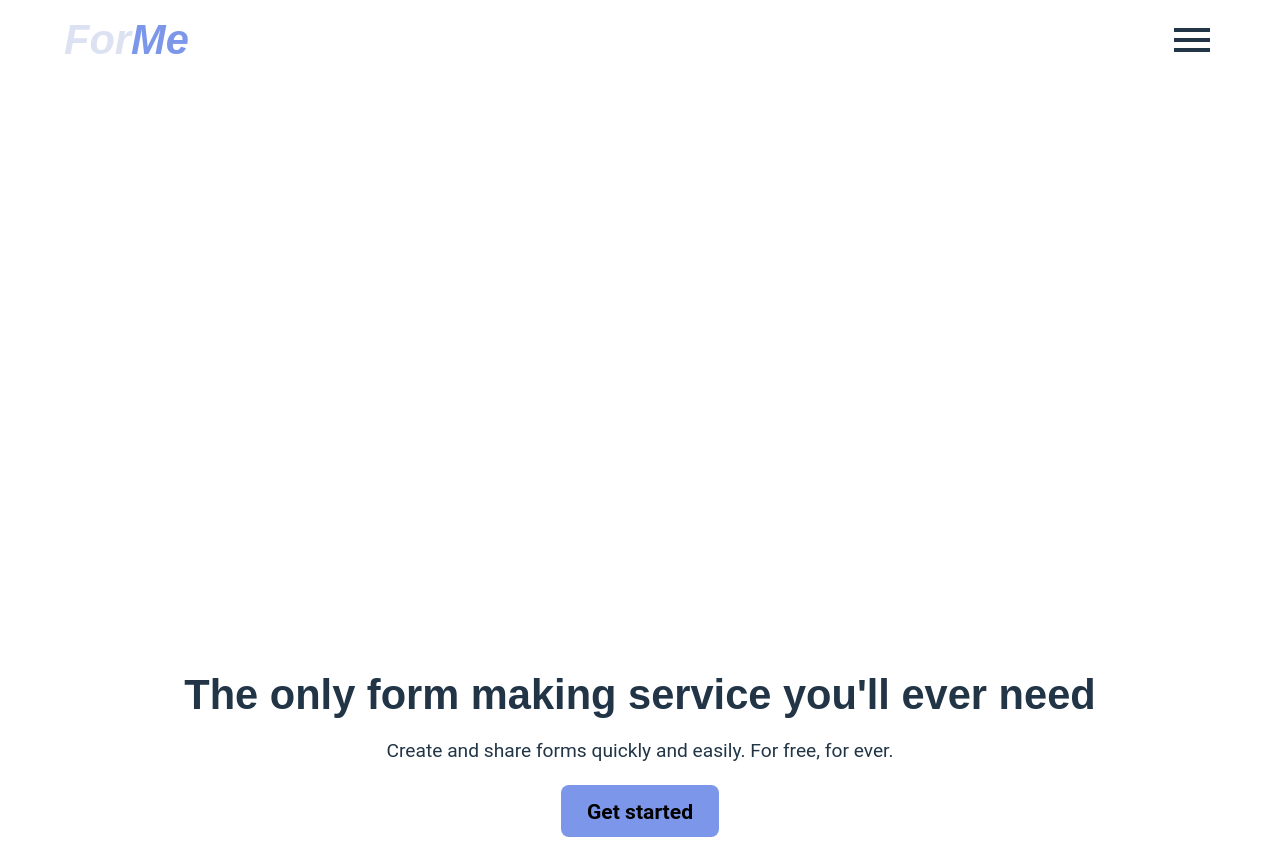
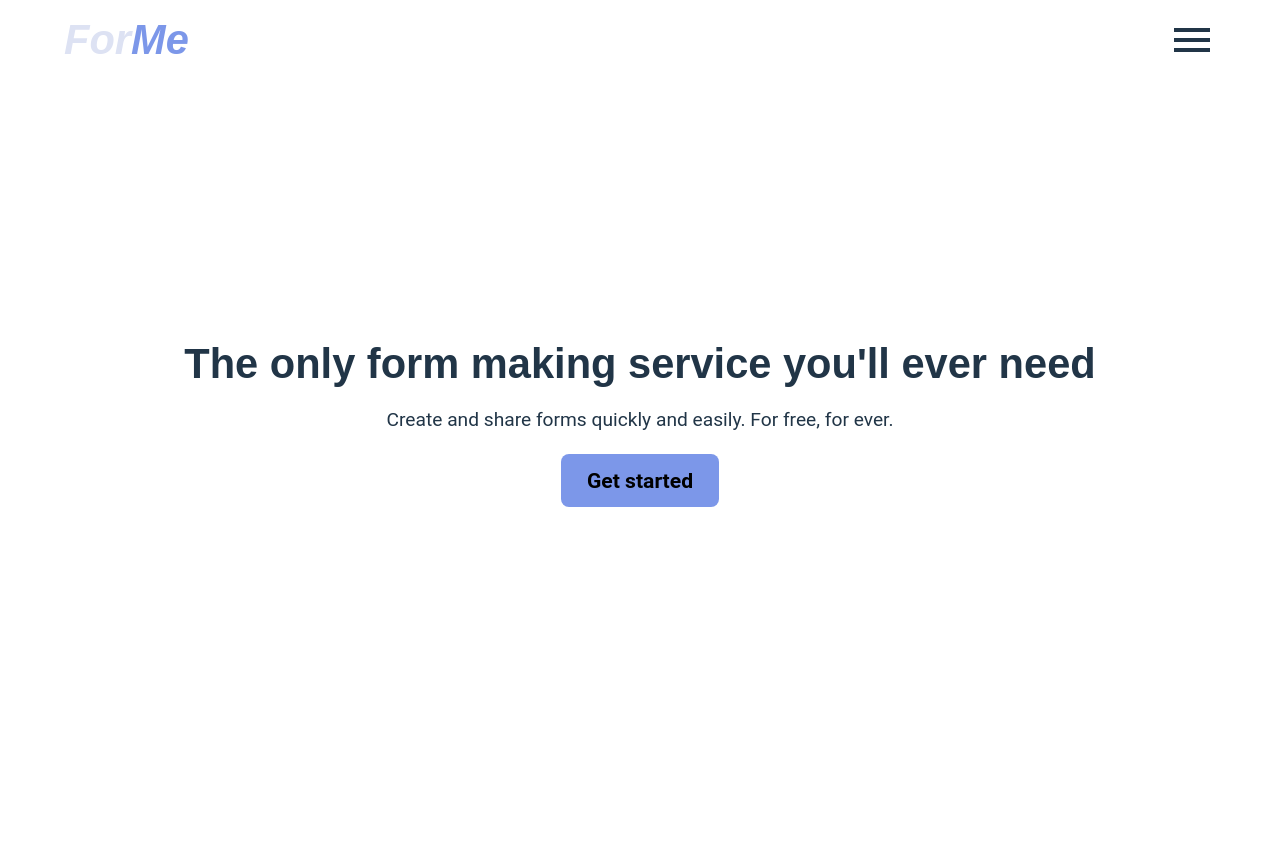
Before and after one commit to Vulp0/forms-web-app, a React (Vite) app in the folder client/: page / in a window 1280 px wide. After the commit the page ends 800 px from the top, so only its background shows below. Built offline with nearby package versions, Linux system fonts and the light colour scheme.

Commit message:
home properly(?) centered now

```diff
--- a/client/src/index.css
+++ b/client/src/index.css
@@ -101,7 +101,8 @@ button:focus-visible {
 }
 
 .hero {
-  margin-top: 50%;
+  /* margin-top: 10rem; */
+  margin: auto 0;
 }
 
 .topbar {
@@ -109,7 +110,7 @@ button:focus-visible {
   flex-direction: row;
   align-items: center;
   justify-content: space-between;
-  margin-bottom: 2rem;
+  /* margin-bottom: 2rem; */
 }
 
 .logoText {
@@ -136,8 +137,11 @@ button:focus-visible {
   width: 100%;
   display: flex;
   flex-direction: column;
-  margin: 1rem 0;
+  /* margin: 1rem 0; */
   /* gap: 12rem; */
+  height: 100vh;
+  padding: 1rem 0;
+  box-sizing: border-box;
 }
 
 .panel {
```
